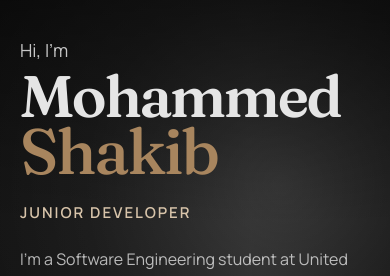
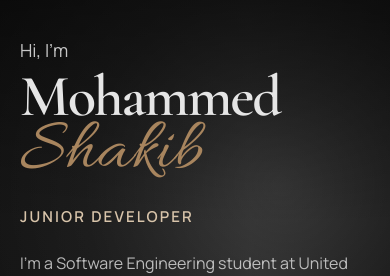
Before and after one commit to MohammedShakib/my-portfolio-website, a Next.js app: page / in a window 390 px wide. Shown: the top 276 px of the page. Built offline with nearby package versions, Linux system fonts and the light colour scheme.

Commit message:
Update mobile hero name typography

```diff
--- a/src/components/sections/Hero.tsx
+++ b/src/components/sections/Hero.tsx
@@ -4,17 +4,24 @@ import { personalInfo, heroFeatures } from "@/data/portfolio";
 import { motion } from "framer-motion";
 import Image from "next/image";
 import Link from "next/link";
-import { Fraunces, Manrope } from "next/font/google";
+import { Allura, Cormorant_Garamond, Manrope } from "next/font/google";
 
-const fraunces = Fraunces({
+const cormorantGaramond = Cormorant_Garamond({
   subsets: ["latin"],
-  style: ["normal", "italic"],
-  axes: ["SOFT", "WONK", "opsz"],
+  weight: "600",
+  fallback: ["Georgia", "serif"],
+});
+
+const allura = Allura({
+  subsets: ["latin"],
+  weight: "400",
+  fallback: ["Brush Script MT", "cursive"],
 });
 
 const manrope = Manrope({
   subsets: ["latin"],
-  weight: ["400", "600", "700"],
+  weight: ["400", "600"],
+  fallback: ["Arial", "sans-serif"],
 });
 
 export default function Hero() {
@@ -40,19 +47,19 @@ export default function Hero() {
             className="max-w-2xl lg:pb-14 xl:pb-20"
           >
             <div className="mb-0 md:hidden">
-              <p className={`${manrope.className} mb-2 text-[18px] font-medium leading-[1.2] text-foreground/86`}>
+              <p className={`${manrope.className} mb-2 text-[18px] font-normal leading-[1.2] text-foreground/86`}>
                 Hi, I&rsquo;m
               </p>
               <h1 className="max-w-[340px]">
-                <span className={`${fraunces.className} block text-[clamp(58px,15vw,66px)] font-semibold leading-[0.9] tracking-[-0.04em] text-foreground`}>
+                <span className={`${cormorantGaramond.className} block text-[clamp(58px,15vw,66px)] font-semibold leading-[0.92] tracking-[-0.035em] text-foreground`}>
                   Mohammed
                 </span>
-                <span className={`${fraunces.className} block text-[clamp(64px,16vw,72px)] font-medium italic leading-[0.9] tracking-[-0.035em] text-accent`}>
+                <span className={`${allura.className} block max-w-full text-[clamp(74px,19vw,84px)] font-normal leading-[0.82] text-accent`}>
                   Shakib
                 </span>
               </h1>
             </div>
-            <p className={`${manrope.className} mb-0 mt-6 text-[15px] font-semibold uppercase leading-[1.2] tracking-[0.13em] text-[#d8c4aa] md:hidden`}>
+            <p className={`${manrope.className} mb-0 mt-6 text-[15px] font-semibold uppercase leading-[1.2] tracking-[0.14em] text-[#d8c4aa] md:hidden`}>
               Junior Developer
             </p>
 
```
